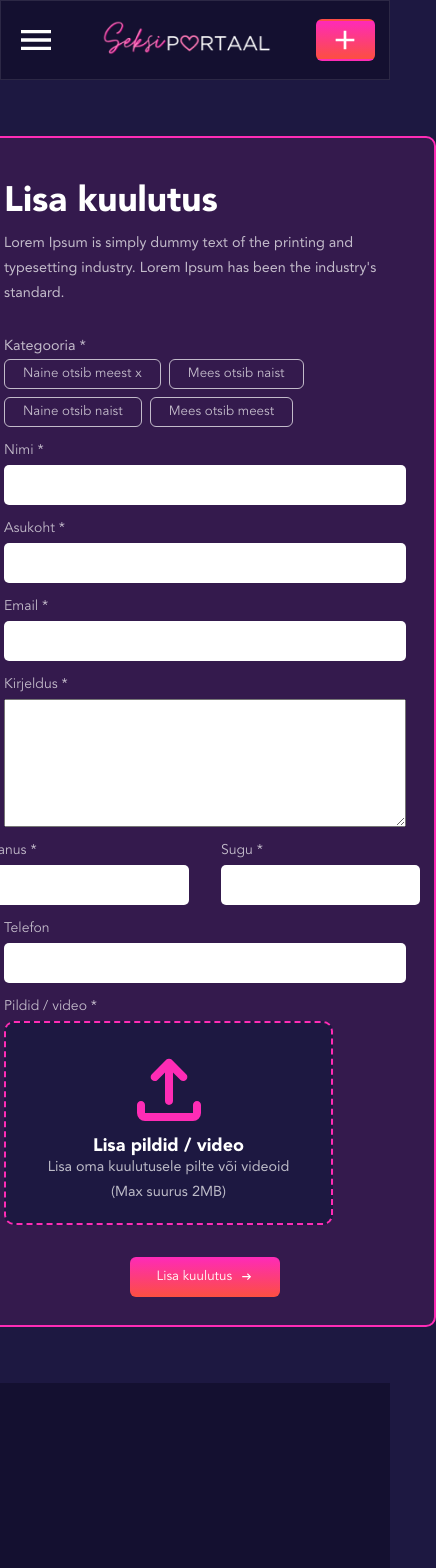
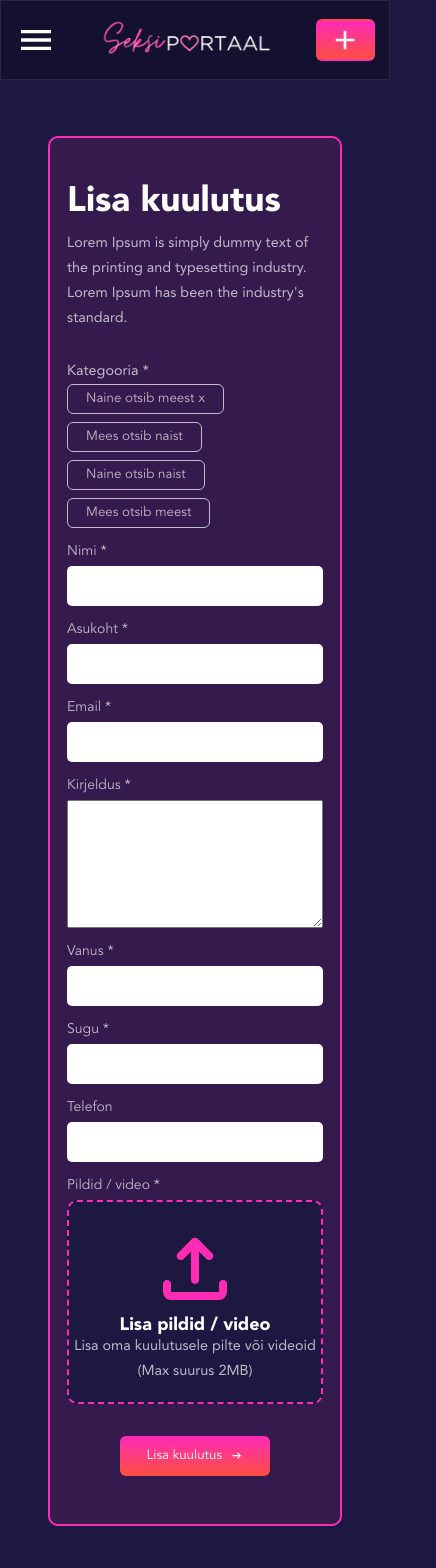
Before and after one commit to desmondezo1/seksi-portaal, an Angular app: page /create in a window 390 px wide. Shown: the top 1568 px of the page, 436 px wide, since content can reach past the window. Built offline with nearby package versions, Linux system fonts and the light colour scheme.

Commit message:
Final fixes for responsive form

```diff
--- a/src/app/views/create-ad-view/create-ad-form/create-ad-form.component.css
+++ b/src/app/views/create-ad-view/create-ad-form/create-ad-form.component.css
@@ -104,7 +104,7 @@
 }
 
 .media > .upload {
-    width: 329px;
+    max-width: 329px;
     height: 204px;
     display: flex;
     flex-direction: column;
@@ -216,6 +216,15 @@
 }
 
 @media screen and (max-width: 920px) {
+    .wrapper{
+        display: flex;
+        flex-direction: column;
+        align-items: center;
+        justify-content: center;
+        padding: 44px 5.8% 48px 5.8%;
+
+    }
+
     .formFieldsSection > form {
         display: flex;
         flex-direction: column;
@@ -234,4 +243,22 @@
         gap: 8px;
         flex-wrap: wrap;
     }
+
+    .ageGroup{
+        flex-direction: column;
+        row-gap: 16px;
+        width: 100%;
+    }
+
+    .ageGroup > .age {
+        /* flex-grow: ; */
+        width: 100%;
+        max-width: 100%;
+    }
+
+    .ageGroup > .sugu{
+        width: 100%;
+        max-width: 100%;
+    }
+
 }
```
